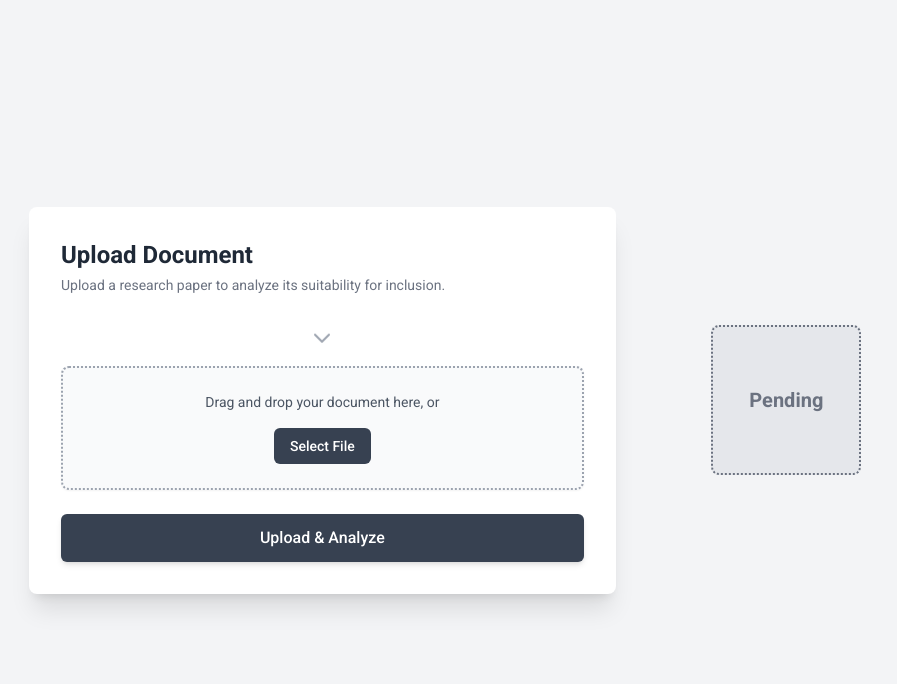
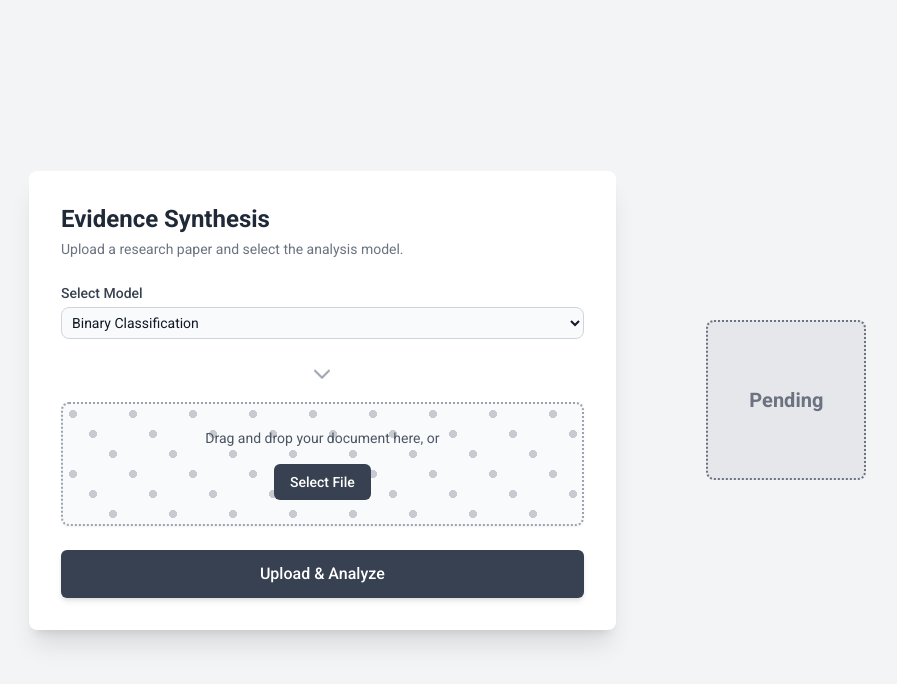
Before and after one commit to DavianYang/paper2synthesis, a Python web app: template app/template/index.html in a window 1280 px wide. Shown: the top 684 px of the page, without its empty margins (163-1060 px from the left). Run offline with Jinja, Linux system fonts and the light colour scheme; the template is opened without the code that fills it, so the values that code supplies are empty; some libraries are stand-ins or nearby versions.

Commit message:
feat(app): select model and give result based on it

```diff
--- a/app/template/index.html
+++ b/app/template/index.html
@@ -11,7 +11,6 @@
             font-family: 'Roboto', sans-serif;
         }
 
-        /* Drag-down animation */
         .drag-down {
             animation: drag-down 1s ease-in-out infinite alternate;
         }
@@ -25,50 +24,69 @@
             }
         }
 
-        /* Result box */
         .result-box {
-            width: 150px;
-            height: 150px;
+            min-width: 8em;
+            min-height: 8em;
+            height: auto;
+            width: auto;
             display: flex;
             align-items: center;
             justify-content: center;
-            font-size: 1.25rem;
+            font-size: 1.25em;
             font-weight: 600;
             border: 2px dotted;
             border-radius: 8px;
             transition: all 0.3s ease;
+            text-align: center;
         }
 
         .result-green {
-            border-color: rgba(34, 197, 94, 1); /* green */
-            background-color: rgba(34, 197, 94, 0.2); /* light green */
-            color: rgba(34, 197, 94, 1); /* green text */
+            border-color: #22c55e;
+            background-color: #22c55e33;
+            color: #22c55e;
         }
 
         .result-red {
-            border-color: rgba(239, 68, 68, 1); /* red */
-            background-color: rgba(239, 68, 68, 0.2); /* light red */
-            color: rgba(239, 68, 68, 1); /* red text */
+            border-color: #ef4444;
+            background-color: #ef444433;
+            color: #ef4444;
         }
 
         .result-gray {
-            border-color: rgba(107, 114, 128, 1); /* gray */
-            background-color: rgba(229, 231, 235, 1); /* light gray */
-            color: rgba(107, 114, 128, 1); /* gray text */
+            border-color: #6b7280;
+            background-color: #e5e7eb;
+            color: #6b7280;
         }
+
+        .file-upload-box {
+            background: radial-gradient(circle, #c7cad0 10%, transparent 10%) 0 0,
+              radial-gradient(circle, #c7cad0 10%, transparent 10%) 20px 20px,
+              radial-gradient(circle, #c7cad0 10%, transparent 10%) 40px 40px;
+            background-size: 60px 60px;
+            /* height: 100vh; */
+            margin: 0;
+        }
+
     </style>
 </head>
 <body class="bg-gray-100 min-h-screen flex items-center justify-center">
     <div class="w-full max-w-4xl mx-auto grid grid-cols-3 gap-8">
         <!-- File Upload Container -->
         <div class="bg-white rounded-lg shadow-xl p-8 col-span-2">
-            <!-- Header -->
             <header class="mb-6">
-                <h1 class="text-2xl font-semibold text-gray-800">Upload Document</h1>
-                <p class="text-sm text-gray-500 mt-1">Upload a research paper to analyze its suitability for inclusion.</p>
+                <h1 class="text-2xl font-semibold text-gray-800">Evidence Synthesis</h1>
+                <p class="text-sm text-gray-500 mt-1">Upload a research paper and select the analysis model.</p>
             </header>
 
-            <!-- Drag-Down Animation -->
+            <!-- Model Selection -->
+            <div class="mb-4">
+                <label for="modelSelect" class="block text-sm font-medium text-gray-700">Select Model</label>
+                <select id="modelSelect" class="bg-gray-50 border border-gray-300 text-gray-900 text-sm rounded-lg focus:ring-blue-500 focus:border-blue-500 block w-full p-1.5 mt-1 dark:bg-gray-700 dark:border-gray-600 dark:placeholder-gray-400 dark:text-white dark:focus:ring-blue-500 dark:focus:border-blue-500">
+                    <option value="binary">Binary Classification</option>
+                    <option value="multilabel">Multi-Label Classification</option>
+                </select>
+            </div>
+
             <div class="text-center mb-4">
                 <div class="text-gray-400 drag-down inline-block">
                     <svg class="h-6 w-6" fill="none" stroke="currentColor" stroke-width="2" viewBox="0 0 24 24" xmlns="http://www.w3.org/2000/svg">
@@ -77,8 +95,9 @@
                 </div>
             </div>
 
+
             <!-- File Upload Section -->
-            <div class="border-2 border-dotted border-gray-400 rounded-lg p-6 text-center bg-gray-50 hover:bg-gray-200 transition shadow-sm">
+            <div class="file-upload-box border-2 border-dotted border-gray-400 rounded-lg p-6 text-center bg-gray-50 hover:bg-gray-200 transition shadow-sm">
                 <p class="text-gray-600 text-sm mb-4">Drag and drop your document here, or</p>
                 <label for="fileInput" class="inline-block text-sm font-medium text-white bg-gray-700 hover:bg-gray-800 px-4 py-2 rounded-md cursor-pointer transition">
                     Select File
@@ -86,70 +105,86 @@
                 <input id="fileInput" type="file" class="hidden" />
             </div>
 
-            <!-- Upload Button -->
             <button id="uploadBtn"
                 class="mt-6 w-full py-3 px-4 bg-gray-700 text-white font-medium rounded-md shadow-md hover:bg-gray-800 focus:outline-none focus:ring-2 focus:ring-gray-500 focus:ring-offset-2 transition">
                 Upload & Analyze
             </button>
 
-            <!-- Loading Animation -->
             <div id="loading" class="hidden mt-4 flex items-center justify-center">
                 <div class="animate-spin rounded-full h-6 w-6 border-t-2 border-gray-500 border-opacity-50"></div>
                 <p class="ml-3 text-sm text-gray-600">Analyzing your document...</p>
             </div>
         </div>
 
-        <!-- Result Container -->
         <div class="flex items-center justify-center p-8 col-span-1">
             <div id="resultMessage" class="result-box result-gray">Pending</div>
         </div>
     </div>
 
-
     <script>
         const fileInput = document.getElementById('fileInput');
+        const modelSelect = document.getElementById('modelSelect');
         const uploadBtn = document.getElementById('uploadBtn');
         const loadingDiv = document.getElementById('loading');
         const resultMessage = document.getElementById('resultMessage');
 
         uploadBtn.addEventListener('click', async () => {
             resultMessage.textContent = 'Pending';
-            resultMessage.className = 'result-box result-gray'; // Reset to gray
-            loadingDiv.classList.remove('hidden'); // Show loading animation
+            resultMessage.className = 'result-box result-gray';
+            loadingDiv.classList.remove('hidden');
 
             if (!fileInput.files[0]) {
                 alert('Please select a file before uploading.');
-                loadingDiv.classList.add('hidden'); // Hide loading
+                loadingDiv.classList.add('hidden');
                 return;
             }
+
+            const selectedModel = modelSelect.value;
+            const endpoint = selectedModel === 'binary'
+                ? 'http://127.0.0.1:8000/predict_binary/'
+                : 'http://127.0.0.1:8000/predict_multilabel/';
 
             const formData = new FormData();
             formData.append('uploaded_file', fileInput.files[0]);
 
             try {
-                const response = await fetch('http://127.0.0.1:8000/predict/', {
+                const response = await fetch(endpoint, {
                     method: 'POST',
                     body: formData,
                 });
 
                 if (!response.ok) {
-                    throw new Error("Server error: ${response.statusText}");
+                    throw new Error(`Server error: ${response.statusText}`);
                 }
 
                 const data = await response.json();
 
-                if (data.error) {
-                    resultMessage.textContent = 'No';
-                    resultMessage.className = 'result-box result-red';
-                } else {
+
+                if (selectedModel === 'binary') {
                     resultMessage.textContent = data.result === 1 ? 'Yes' : 'No';
                     resultMessage.className = data.result === 1 ? 'result-box result-green' : 'result-box result-red';
+                } else {
+                    const labels = {
+                        0: "Coastal and marine Ecosystems",
+                        1: "Human and managed",
+                        2: "Mountains, snow and ice",
+                        3: "Rivers, lakes, and soil moisture",
+                        4: "Terrestrial ES"
+                    }
+
+                    let result = []
+                    data.result.forEach(element => {
+                        result.push(labels[element])
+                    });
+
+                    resultMessage.textContent = result.join(',');
+                    resultMessage.className = 'result-box result-green';
                 }
             } catch (error) {
                 resultMessage.textContent = 'Error';
                 resultMessage.className = 'result-box result-red';
             } finally {
-                loadingDiv.classList.add('hidden'); // Hide loading animation
+                loadingDiv.classList.add('hidden');
             }
         });
     </script>
```
Also changed, not shown: app/main.py (+37 -24 lines).
